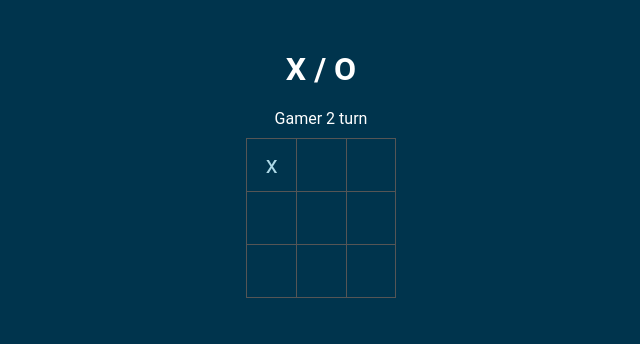
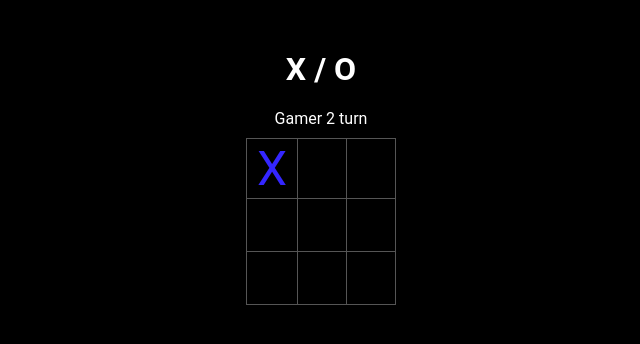
Before and after one commit to ashkanemami2005/X-O-game, a plain HTML site: page index.html in a window 1280 px wide. Both pictures are taken after a click on the element 590 px from the left and 165 px from the top of the page. Shown: the whole page, without its empty margins (319-959 px from the left). Drawn offline with nearby package versions, Linux system fonts and the light colour scheme.

Commit message:
some changes

```diff
--- a/style.css
+++ b/style.css
@@ -2,13 +2,14 @@ body{
     font-family:"Roboto", Arial, sans-serif;
     text-align:center;
     margin-top:50px;
-    color:white;
-    background:#00344d;
+    color: #ffffff;
+    background: #000000;
 }
 table{
     border-collapse:collapse;
     width:150px;
     margin:0 auto;
+
 }
 td{
     width:50px;
@@ -22,14 +23,14 @@ td{
     margin-bottom:10px;
 }
 *:before {
-     font-size:1.5em;
-     line-height:1;
+     font-size:3em;
+
  }
 .cross:before {
-     content:"x";
-     color:lightblue;
+     content:"X";
+     color: #3426ff;
  }
 .circle:before {
-     content:"o";
-     color:pink;
+     content:"O";
+     color: #008d00;
  }
```
